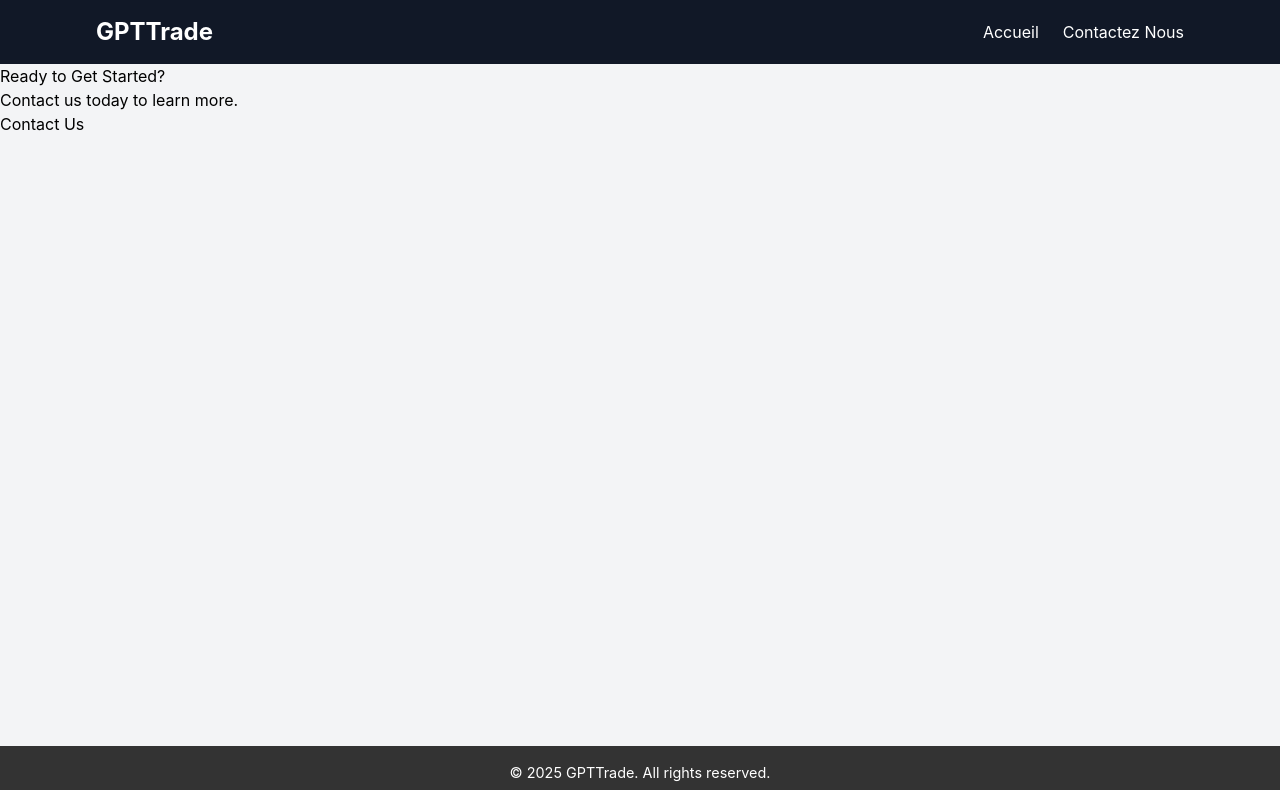
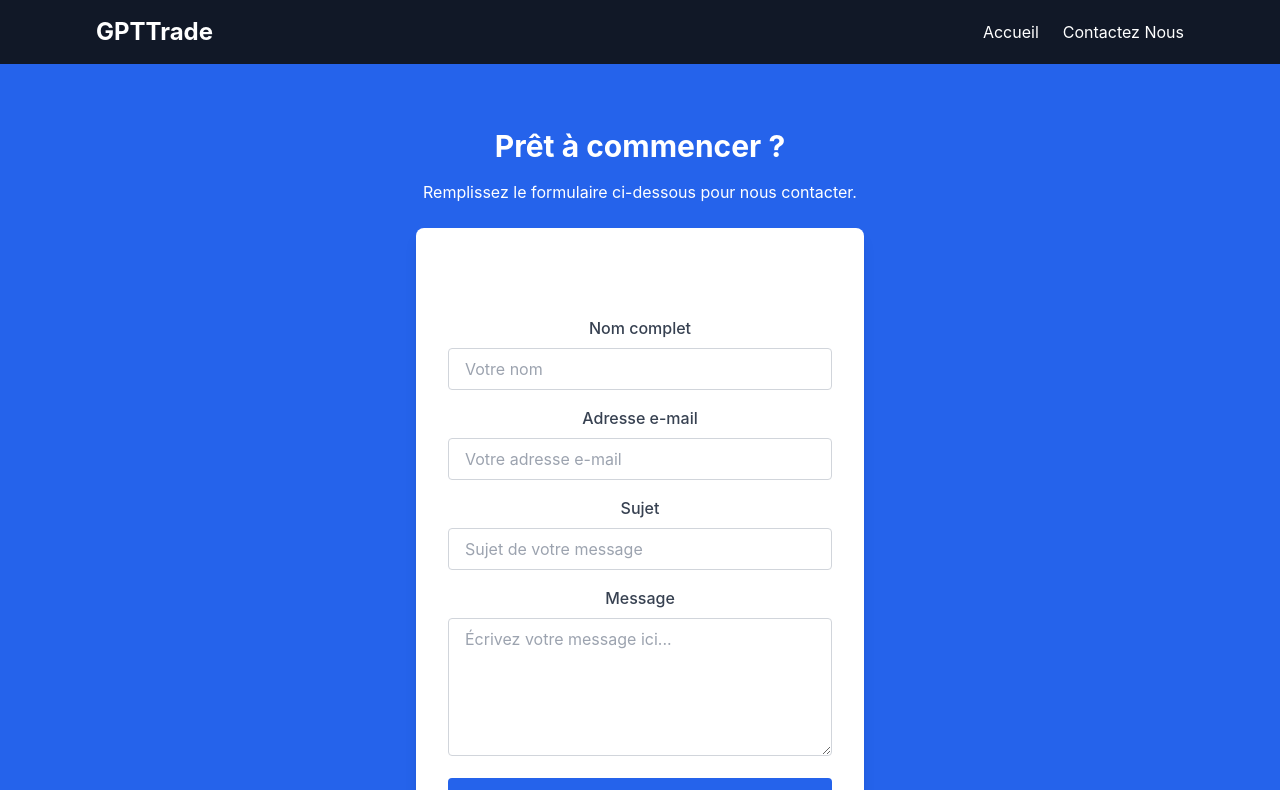
Before and after one commit to Zsaad7/GPTTrade, a React (Create React App) app in the folder gpt_trade_project/: page /cta in a window 1280 px wide. Shown: the top 790 px of the page. Built offline with nearby package versions, Linux system fonts and the light colour scheme; the HTML template or start-up script is replaced by a standard one.

Commit message:
ContactForm pour Contact Page

```diff
--- a/gpt_trade_project/src/App.js
+++ b/gpt_trade_project/src/App.js
@@ -2,10 +2,9 @@ import React from 'react';
 import { BrowserRouter as Router, Routes, Route } from 'react-router-dom';
 import Header from './components/Header';
 import Footer from './components/Footer';
-import HomePage from './pages/HomePage';
-// import FeaturesPage from './pages/FeaturesPage';
-// import TestimonialsPage from './pages/TestimonialsPage';
-import CTAPage from './pages/CTAPage';
+import HomePage from './pages/HomePage'; // Ensure lowercase 'pages'
+import CTAPage from './pages/CTAPage'; // Ensure lowercase 'pages'
+
 
 function App() {
   return (
@@ -18,14 +17,12 @@ function App() {
         <main className="flex-grow">
           <Routes>
             <Route path="/" element={<HomePage />} />
-            {/* <Route path="/features" element={<FeaturesPage />} />
-            <Route path="/testimonials" element={<TestimonialsPage />} /> */}
             <Route path="/cta" element={<CTAPage />} />
           </Routes>
         </main>
 
         {/* Shared Footer */}
-        <Footer className="bg-gray-800 text-white p-4" />
+        <Footer className="bg-gray-900 text-white p-4" />
       </div>
     </Router>
   );
--- a/gpt_trade_project/src/components/Footer.js
+++ b/gpt_trade_project/src/components/Footer.js
@@ -3,7 +3,7 @@ import '../styles/footer.css';
 
 const Footer = () => {
   return (
-    <footer>
+    <footer className='bg-gray-900 text-white py-4'>
       <p>&copy; 2025 GPTTrade. All rights reserved.</p>
     </footer>
   );
--- a/gpt_trade_project/src/pages/CTAPage.js
+++ b/gpt_trade_project/src/pages/CTAPage.js
@@ -1,10 +1,14 @@
 import React from 'react';
-import CTA from '../components/CTA';
+import ContactForm from '../pages/ContactForm';
 
 const CTAPage = () => {
   return (
-    <div>
-      <CTA />
+    <div className="py-16 bg-blue-600 text-white text-center">
+      <h1 className="text-3xl font-bold mb-4">Prêt à commencer ?</h1>
+      <p className="mb-6">Remplissez le formulaire ci-dessous pour nous contacter.</p>
+      <div className="max-w-lg mx-auto">
+        <ContactForm />
+      </div>
     </div>
   );
 };
--- /dev/null
+++ b/gpt_trade_project/src/pages/ContactForm.js
@@ -0,0 +1,147 @@
+import React, { useState } from 'react';
+
+const ContactForm = () => {
+  const [formData, setFormData] = useState({
+    name: '',
+    email: '',
+    subject: '',
+    message: '',
+  });
+
+  const [errors, setErrors] = useState({});
+  const [successMessage, setSuccessMessage] = useState('');
+
+  const handleChange = (e) => {
+    setFormData({ ...formData, [e.target.name]: e.target.value });
+  };
+
+  const validateForm = () => {
+    const newErrors = {};
+    if (!formData.name.trim()) newErrors.name = 'Le nom est requis.';
+    if (!formData.email.trim() || !/\S+@\S+\.\S+/.test(formData.email))
+      newErrors.email = 'Veuillez entrer une adresse e-mail valide.';
+    if (!formData.subject.trim()) newErrors.subject = 'Le sujet est requis.';
+    if (!formData.message.trim()) newErrors.message = 'Le message est requis.';
+    return newErrors;
+  };
+
+  const handleSubmit = (e) => {
+    e.preventDefault();
+    const validationErrors = validateForm();
+    if (Object.keys(validationErrors).length > 0) {
+      setErrors(validationErrors);
+      return;
+    }
+
+    // Simulate form submission
+    setSuccessMessage('Votre message a été envoyé avec succès.');
+    setFormData({ name: '', email: '', subject: '', message: '' });
+    setErrors({});
+  };
+
+  return (
+    <div className="max-w-md mx-auto p-8 bg-white shadow-lg rounded-lg">
+      <h2 className="text-2xl font-bold text-center mb-6">Contactez-nous</h2>
+      {successMessage && (
+        <div className="bg-green-100 border border-green-400 text-green-700 px-4 py-3 rounded mb-4">
+          {successMessage}
+        </div>
+      )}
+      <form onSubmit={handleSubmit}>
+        {/* Name Field */}
+        <div className="mb-4">
+          <label htmlFor="name" className="block text-gray-700 font-medium mb-2">
+            Nom complet
+          </label>
+          <input
+            type="text"
+            id="name"
+            name="name"
+            value={formData.name}
+            onChange={handleChange}
+            className={`w-full px-4 py-2 border rounded focus:ring focus:ring-blue-300 ${
+              errors.name ? 'border-red-500' : 'border-gray-300'
+            }`}
+            placeholder="Votre nom"
+          />
+          {errors.name && (
+            <p className="text-red-500 text-sm mt-1">{errors.name}</p>
+          )}
+        </div>
+
+        {/* Email Field */}
+        <div className="mb-4">
+          <label htmlFor="email" className="block text-gray-700 font-medium mb-2">
+            Adresse e-mail
+          </label>
+          <input
+            type="email"
+            id="email"
+            name="email"
+            value={formData.email}
+            onChange={handleChange}
+            className={`w-full px-4 py-2 border rounded focus:ring focus:ring-blue-300 ${
+              errors.email ? 'border-red-500' : 'border-gray-300'
+            }`}
+            placeholder="Votre adresse e-mail"
+          />
+          {errors.email && (
+            <p className="text-red-500 text-sm mt-1">{errors.email}</p>
+          )}
+        </div>
+
+        {/* Subject Field */}
+        <div className="mb-4">
+          <label htmlFor="subject" className="block text-gray-700 font-medium mb-2">
+            Sujet
+          </label>
+          <input
+            type="text"
+            id="subject"
+            name="subject"
+            value={formData.subject}
+            onChange={handleChange}
+            className={`w-full px-4 py-2 border rounded focus:ring focus:ring-blue-300 ${
+              errors.subject ? 'border-red-500' : 'border-gray-300'
+            }`}
+            placeholder="Sujet de votre message"
+          />
+          {errors.subject && (
+            <p className="text-red-500 text-sm mt-1">{errors.subject}</p>
+          )}
+        </div>
+
+        {/* Message Field */}
+        <div className="mb-4">
+          <label htmlFor="message" className="block text-gray-700 font-medium mb-2">
+            Message
+          </label>
+          <textarea
+            id="message"
+            name="message"
+            value={formData.message}
+            onChange={handleChange}
+            rows="5"
+            className={`w-full px-4 py-2 border rounded focus:ring focus:ring-blue-300 ${
+              errors.message ? 'border-red-500' : 'border-gray-300'
+            }`}
+            placeholder="Écrivez votre message ici..."
+          ></textarea>
+          {errors.message && (
+            <p className="text-red-500 text-sm mt-1">{errors.message}</p>
+          )}
+        </div>
+
+        {/* Submit Button */}
+        <button
+          type="submit"
+          className="w-full bg-blue-600 text-white font-medium py-2 px-4 rounded hover:bg-blue-700 focus:outline-none focus:ring focus:ring-blue-300"
+        >
+          Envoyer
+        </button>
+      </form>
+    </div>
+  );
+};
+
+export default ContactForm;
```
